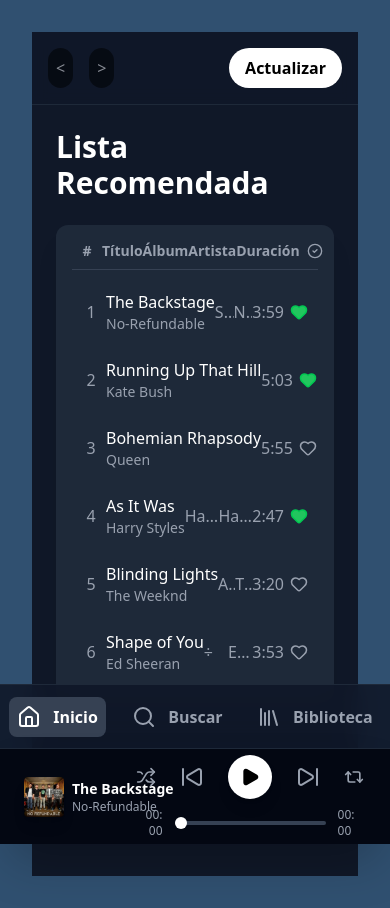
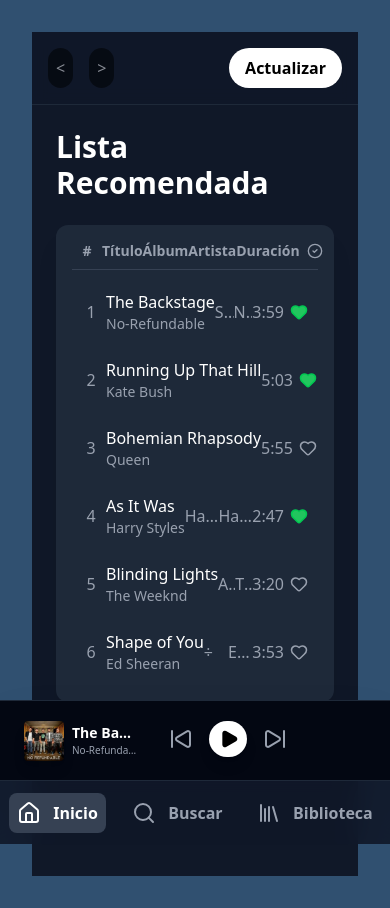
Before and after one commit to monagreda/music-app, a React (Vite) app: page / in a window 390 px wide. Built offline with nearby package versions, Linux system fonts and the light colour scheme.

Commit message:
cambios en la interfaz de mobile para que sea mas amigable

```diff
--- a/src/App.jsx
+++ b/src/App.jsx
@@ -63,8 +63,9 @@ export default function App() {
       <div className=' grid grid-cols-1 md:grid-cols-[auto_1fr] h-[calc(100vh-160px)] md:h-[calc(100vh-96px)]'>
         <SideBar currentView={currentView} setView={setView} playlists={mockPlaylists} />
         {/* Contenido Principal - Renderiza la vista actual */}
-        {renderContent()}
-
+        <main className='flex-1 overflow-y-auto pb-40 md:pb-28'>
+          {renderContent()}
+        </main>
       </div>
 
 
@@ -72,7 +73,7 @@ export default function App() {
 
       {/* Player (Reproductor) - Pasa la lógica de reproducción */}
       <PlayerBar
-        className="fixed bottom-0 left-0 right-0 h-[90px] bg-gray-800 border-t border-gray-700 z-20"
+        className="fixed bottom-16 md:bottom-0 left-0 right-0 h-20 md:h-24 bg-gray-800 border-t border-gray-700 z-20"
       />
 
       {/* mobile nav  */}
--- a/src/MobileNav.jsx
+++ b/src/MobileNav.jsx
@@ -3,7 +3,7 @@ import NavItem from "./components/sidebar/NavItem"
 
 export default function MobileNav({ currentView, setView }) {
     return (
-        <div className="fixed bottom-[96px] left-0 right-0 h-16 bg-gray-900/90 backdrop-blur-md border-t border-gray-800 flex justify-around items-center md:hidden z-20">
+        <div className="fixed bottom-0 left-0 right-0 h-16 bg-gray-900/90 backdrop-blur-md border-t border-gray-800 flex justify-around items-center md:hidden z-50">
             <NavItem
                 icon={Home}
                 label="Inicio"
--- a/src/PlayerBar.jsx
+++ b/src/PlayerBar.jsx
@@ -15,20 +15,23 @@ export default function PlayerBar() {
     } = usePlayer();
 
     return (
-        <div className="fixed bottom-0 left-0 right-0 h-24 bg-gray-950 border-t border-gray-800 flex items-center justify-between px-6 shadow-2xl z-30">
-            <div className="w-28 flex-shrink-0">
+        <div className="fixed bottom-16 md:bottom-0 left-0 right-0 h-20 md:h-24 bg-gray-950 border-t border-gray-800 flex items-center justify-between px-6 shadow-2xl z-30">
+            <div className="w-1/3 md:w-1/4 flex-shrink-0 min-w-0">
                 <ActualSong/>
             </div>
 
-            <div className="flex flex-col items-center justify-center flex-1">
+            <div className="flex flex-col items-center justify-center flex-1 px-2 md: px-4 min-w-0">
                 <Controls />
-                <ProgressBar/>
+                <div className="hidden xs:block w-full max-w-md md:max-w-2xl mt-1">
+                    <ProgressBar/>
+                </div>
+
             </div>
 
-            <div className="hidden md:block w-28 flex-shrink-0">
+            <div className="hidden md:flex items-center justify-end w-1/4 flex-shrink-0">
                 <Volume />
             </div>
-            <div className="block md:hidden w-28 flex-shrink-0">
+            <div className="md:hidden w-8 xs:w-12 flex-shrink-0">
                 {/* Este div está vacío, pero ocupa el 25% del ancho para empujar los controles al centro */}
             </div>
         </div>
--- a/src/PlaylistDetail.jsx
+++ b/src/PlaylistDetail.jsx
@@ -7,14 +7,15 @@ export default function PlaylistDetail({ playlist }) {
 
     if (!playlist) return <div className="texxt-white p-6">Playlist no encontrada. </div>
     return (
-        <div className="flex-1 overflow-y-auto bg-gray-900">
+        <div className="flex-1 min-h-screen bg-gray-900">
             <Header playlist={playlist} />
+            <div>
             <ControlList
             isPlaying={isPlaying}
             playlist={playlist}
             onSelectSong={onSelectSong}
             togglePlay={togglePlay} />
-
+            </div>
         </div>
     )
 }
--- a/src/components/Bar/ActualSong.jsx
+++ b/src/components/Bar/ActualSong.jsx
@@ -8,16 +8,16 @@ export default function ActualSong() {
     const songTitle = currentSong?.title || 'Título Desconocido';
     const songArtist = currentSong?.artist || 'Artista';
     return (
-        <div className="flex items-center space-x-2 w-full">
+        <div className="flex items-center space-x-2 w-full min-w-0">
             <img
                 src={albumArtSrc}
                 alt="Album Art"
-                className="w-10 h-10 md:w-14 md:h-14 rounded shadow-lg flex-shrink-0"
+                className="w-10 h-10 md:w-14 md:h-14 rounded shadow-lg flex-shrink-0 object-cover"
             />
-            <div>
-                <p className="text-white font-semibold truncate cursor-pointer text-left text-sm md:text-base">
+            <div className="min-w-0 flex-1">
+                <p className="text-white font-semibold truncate hover:underline cursor-pointer text-left text-sm md:text-base">
                     {songTitle}</p>
-                <p className="text-gray-400 truncate cursor-pointer text-left text-xs">
+                <p className="text-gray-400 truncate hover:underline cursor-pointer text-left text-[10px] md:text-xs">
                     {songArtist}</p>
             </div>
         </div>
--- a/src/components/Bar/Controls.jsx
+++ b/src/components/Bar/Controls.jsx
@@ -27,10 +27,10 @@ export default function Controls() {
         : 'text-gray-400 hover:text-white';
 
     return (
-        <div className="flex items-center space-x-6 mb-2">
+        <div className="flex items-center space-x-4 md:space-x-6 mb-1 md:mb-2">
             <Shuffle
             size={20}
-           className={`cursor-pointer ${shuffleColor}`}
+           className={`cursor-pointer hidden md:block ${shuffleColor}`}
             onClick={toggleShuffle}
             />
             <SkipBack
@@ -38,8 +38,12 @@ export default function Controls() {
                 className="text-gray-400 hover:text-white cursor-pointer"
                 onClick={handlePrevSong}
             />
-            <button onClick={togglePlay} className="p-3 bg-white text-black rounded-full hover:scale-110 transition-transform shadow-lg">
-                {isPlaying ? <Pause size={20} fill="black" /> : <Play size={20} fill="black" />}
+            <button
+            onClick={togglePlay}
+            className="p-2 md:p-3 bg-white text-black rounded-full hover:scale-110 transition-transform shadow-lg flex-shrink-0">
+                {isPlaying
+                ? <Pause size={20} md:size={24} fill="black" />
+                : <Play size={20} md:size={24} fill="black"  className="ml-0.5"/>}
             </button>
             <SkipForward
                 size={24}
@@ -48,7 +52,7 @@ export default function Controls() {
             />
             <LoopIcon
             size={20}
-            className={`cursor-pointer transition-colors ${loopColor}`}
+            className={`cursor-pointer transition-colors hidden md:block ${loopColor}`}
             onClick={toggleLoop}
             />
         </div>
--- a/src/components/PlaylistDetail/Header.jsx
+++ b/src/components/PlaylistDetail/Header.jsx
@@ -1,12 +1,32 @@
 export default function Header({ playlist }) {
     return (
-        <header className={`pt-20 px-6 pb-8 flex items-end space-x-6 ${playlist.color}`}>
-            <img src={playlist.image} alt={playlist.title} className="w-48 h-48 shadow-2xl" />
-            <div>
-                <p className="text-xs font-bold uppercase text-white/80">Playlist</p>
-                <h1 className="text-6xl font-extrabold text-white mt-2 mb-4">{playlist.title}</h1>
-                <p className="text-sm text-white/80">{playlist.description}</p>
-                <div className="flex items-center space-x-1 text-sm font-semibold mt-2">
+        /* 1. Cambiamos a flex-col en móvil y flex-row en md.
+           Centramos los items en móvil y los alineamos al fondo en escritorio */
+        <header className={`pt-24 md:pt-20 px-6 pb-8 flex flex-col md:flex-row items-center md:items-end gap-6 ${playlist.color}`}>
+
+            {/* 2. Imagen: Ajustamos el tamaño para que no sea gigante en móvil */}
+            <img
+                src={playlist.image}
+                alt={playlist.title}
+                className="w-40 h-40 md:w-52 md:h-52 shadow-2xl rounded-sm object-cover"
+            />
+
+            {/* 3. Contenedor de texto: Alineación central en móvil, izquierda en md */}
+            <div className="flex flex-col items-center md:items-start text-center md:text-left min-w-0">
+                <p className="hidden md:block text-xs font-bold uppercase text-white/80">
+                    Playlist
+                </p>
+
+                {/* 4. Título: Bajamos de 6xl a 3xl en móvil y usamos 7xl en escritorio */}
+                <h1 className="text-3xl md:text-7xl font-extrabold text-white mt-2 mb-4 break-words w-full">
+                    {playlist.title}
+                </h1>
+
+                <p className="text-sm text-white/80 max-w-md">
+                    {playlist.description}
+                </p>
+
+                <div className="flex items-center space-x-1 text-sm font-semibold mt-3">
                     <span className="text-white">Luis Monagreda</span>
                     <span className="text-white/80">· {playlist.tracks.length} canciones</span>
                 </div>
```
